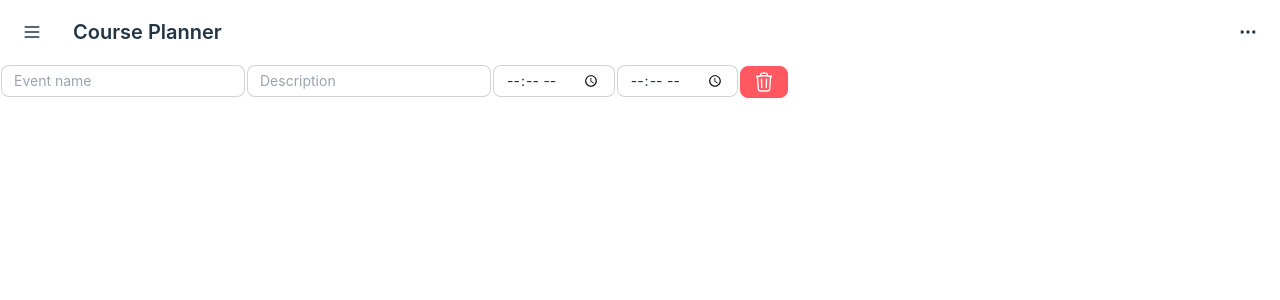
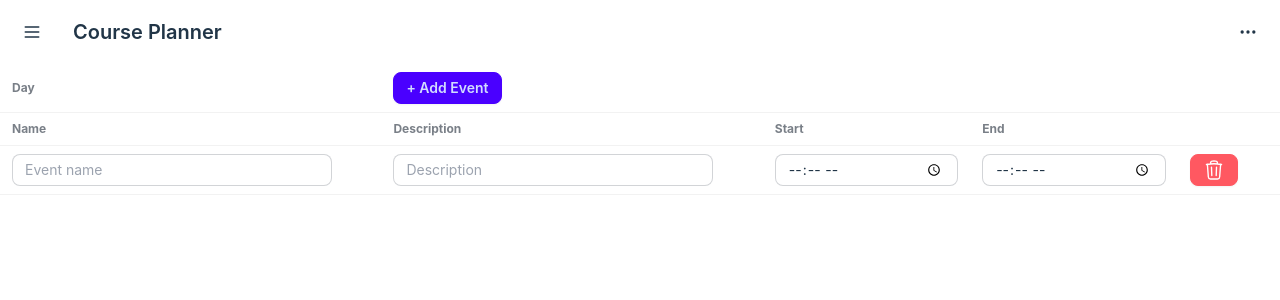
Before and after one commit to salt-community/PGP-CoursePlanner, a React (Vite) app in the folder Frontend/: page / in a window 1280 px wide. Shown: the top 300 px of the page. Built offline with nearby package versions, Linux system fonts and the light colour scheme.

Commit message:
Add table to Day component

```diff
--- a/Frontend/src/App.tsx
+++ b/Frontend/src/App.tsx
@@ -1,6 +1,6 @@
 import './App.css'
 import NavBar from './components/NavBar'
-import Event from './components/event/Event'
+import Day from './components/day/Day'
 
 
 function App() {
@@ -8,7 +8,7 @@ function App() {
   return (
     <section className="w-screen h-screen">
       <NavBar />
-      <Event/>
+      <Day/>
     </section>
 
   )
--- a/Frontend/src/components/day/Day.tsx
+++ b/Frontend/src/components/day/Day.tsx
@@ -1,6 +1,24 @@
-export default function Day () {
+import Event from '../event/Event'
+
+
+export default function Day() {
     return (
-        <>
-        </>
+        <table className="table table-sm">
+            <thead>
+                <tr>
+                    <th>Day</th>
+                    <th><button type="button" className="btn btn-sm btn-primary"> + Add Event</button></th>
+                </tr>
+                <tr>
+                    <th>Name</th>
+                    <th>Description</th>
+                    <th>Start</th>
+                    <th>End</th>
+                </tr>
+            </thead>
+            <tbody>
+                <Event/>
+            </tbody>
+        </table>
     )
 }
```
